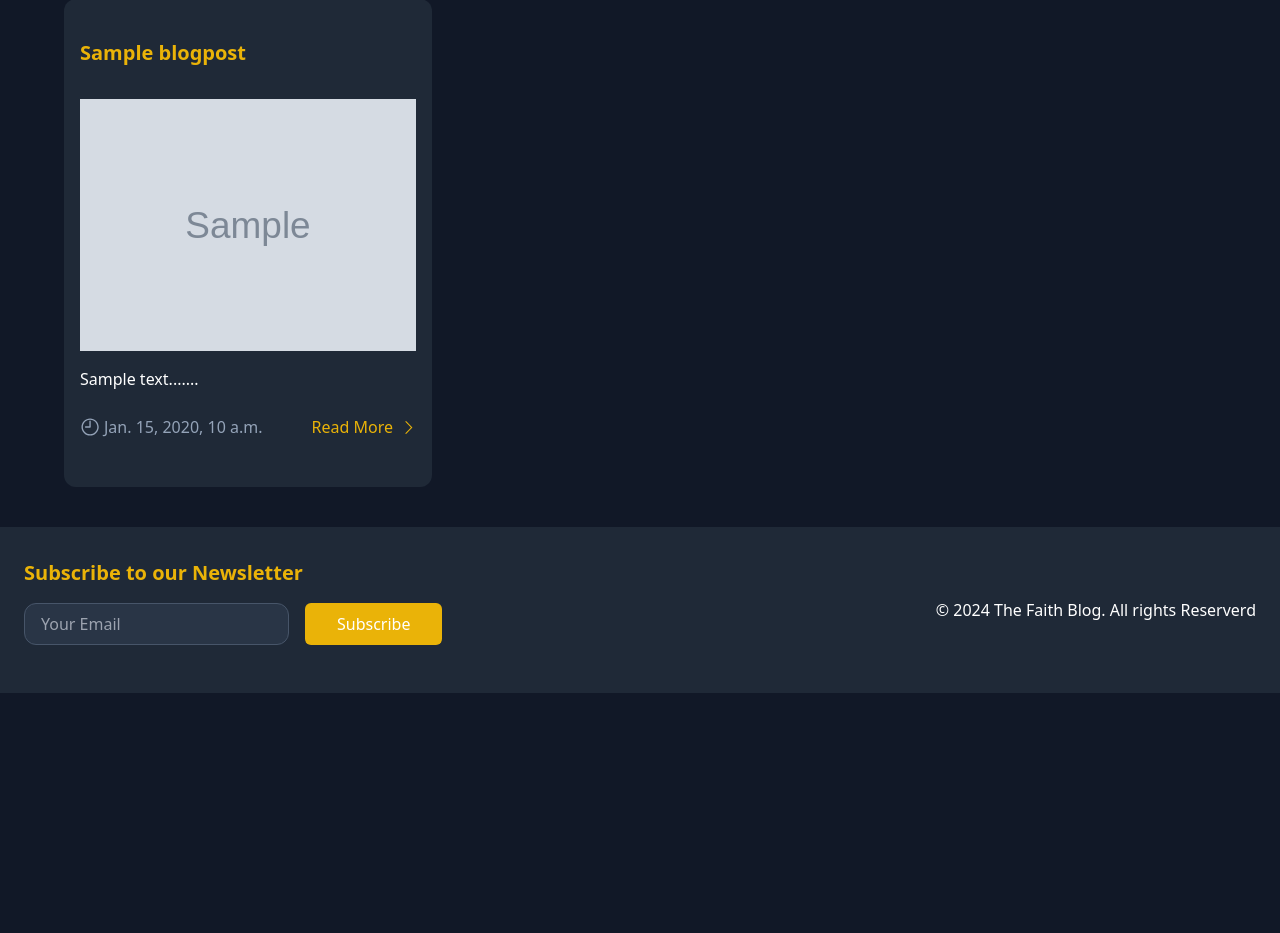
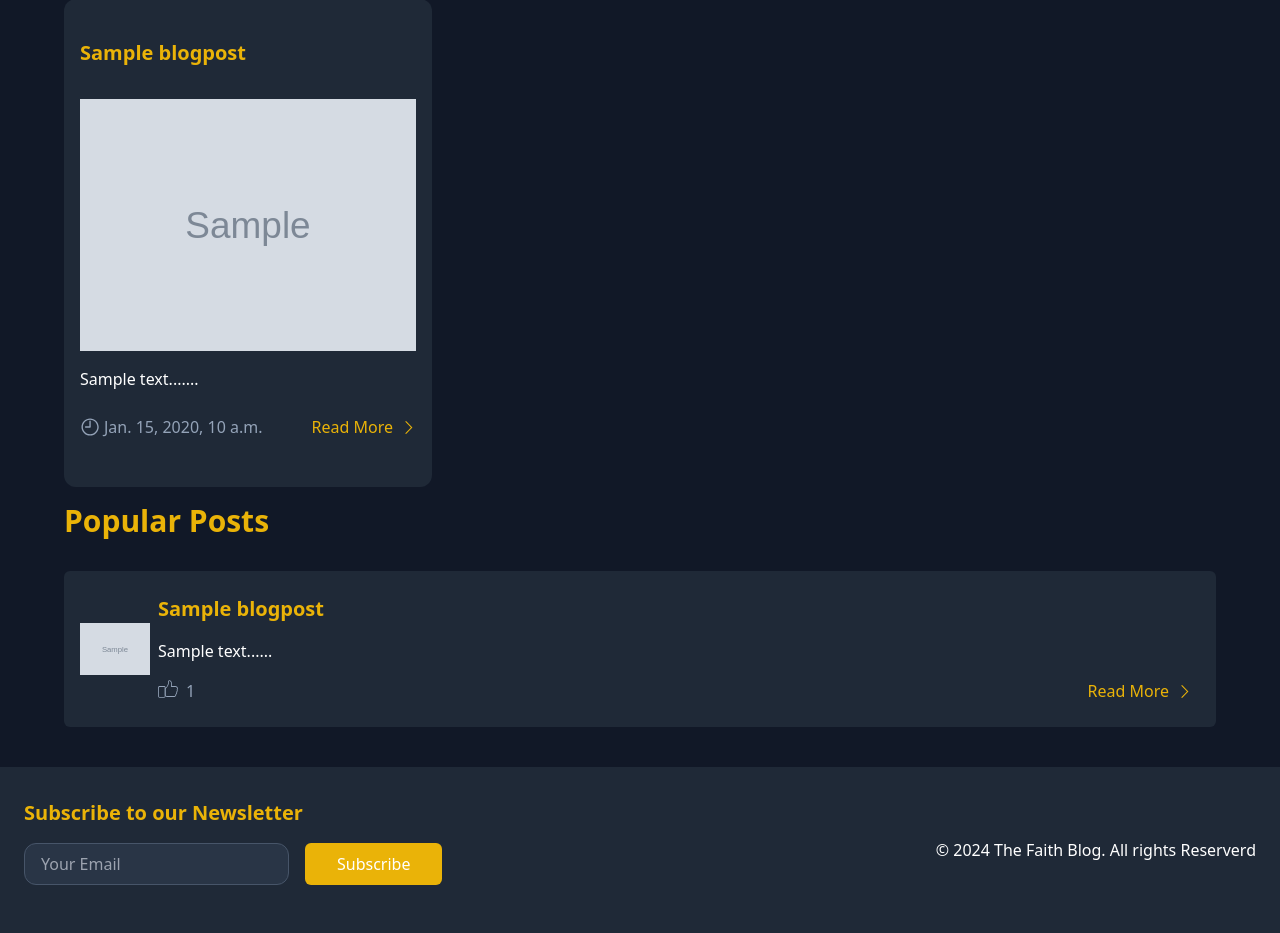
Before and after one commit to PhoenixTech2003/blog-app, a Django app: page /v1/blog-app/ in a window 1280 px wide. Shown: the part 629-1562 px from the top of the page. Before the commit the page ends 1322 px from the top, so only its background shows below. Run offline with Django 5.2, Linux system fonts and the light colour scheme; tables that the repository leaves empty hold one stand-in row (values such as "Sample post"); grey boxes marked "Sample" are stand-in pictures; some libraries are stand-ins or nearby versions.

```diff
--- a/blog-app-project/blog_app/templates/blog_app/index.html
+++ b/blog-app-project/blog_app/templates/blog_app/index.html
@@ -25,7 +25,7 @@
             <div class="bg-[#1f2937] py-6 px-4 rounded-xl grid">
 
                 <p class="text-[#eab308] text-xl font-bold py-4">{{blog.title}}</p>
-                <img class="rounded-md py-4 " src="{{blog.photo.url}}" alt="">
+                <img class="rounded-xl py-4 " src="{{blog.photo.url}}" alt="">
                 <p class="text-white">{{blog.content|slice:'200'}}......</p>
                 <div class="flex justify-between  py-6 items-center">
                     <div class="flex gap-1 items-center">
@@ -50,7 +50,42 @@
         </section>
         </section>
         <section>
-            <h1></h1>
+            <h1 class="text-3xl font-bold text-[#eab308] py-4">
+                Popular Posts
+            </h1>
+            <section>
+                {% for post in top_posts %}
+                <div class="bg-[#1f2937] mt-4 p-4 rounded-md grid grid-cols-[0.2fr_2fr_1fr]">
+                    <div class="grid items-center">
+
+                        <img class="w-28 h-auto " src="{{post.photo.url}}" alt="">
+                    </div>
+                    <div>
+                        <h3 class="text-xl font-bold text-[#eab308] p-2">{{post.title}}</h3>
+                        <p class="text-white p-2">{{post.content|slice:'100'}}.....</p>
+                        <div class="flex gap-2 p-2">
+                            <svg width=20 height=20 xmlns="http://www.w3.org/2000/svg" xml:space="preserve" id="like" x="0" y="0" version="1.1" viewBox="0 0 24 24">
+                                <path fill="#94a3b8" d="M19.862 21.484h-9.229c-.833 0-2.52-1.094-2.52-1.988V11.35c0-.182.098-.35.256-.438 1.841-1.028 2.772-2.854 3.744-5.657V2.569c0-.091.024-.18.071-.258.304-.506.83-.796 1.443-.796.789 0 1.619.477 2.221 1.271.607.805 1.473 2.582.758 5.696h4.213c.938 0 3.065.966 3.065 2.554 0 .523-.062 1.321-.395 1.788.262.733.312 1.922-.493 2.76.066 1.412-.289 2.438-1.038 3-.013.746-.356 1.658-.874 2.252-.365.424-.789.648-1.222.648zm-10.747-9.85v7.86c.082.268 1.096.988 1.52.988h9.228c.132 0 .305-.113.475-.308.404-.465.688-1.284.618-1.791a.502.502 0 0 1 .258-.51c.812-.438.834-1.729.777-2.461a.502.502 0 0 1 .178-.424c.726-.604.502-1.712.294-2.029a.5.5 0 0 1 .305-.76c-.021-.027.123-.435.123-1.168 0-.813-1.486-1.554-2.064-1.554h-4.858c-.157 0-.304-.072-.397-.197s-.125-.287-.082-.438c.64-2.263.481-4.251-.43-5.458-.486-.646-1.056-.874-1.424-.874-.219 0-.392.071-.516.213V5.33c0 .058-.01.109-.027.163-.997 2.883-2.02 4.928-3.978 6.141z"></path>
+                                <path fill="#94a3b8" d="M7.361 22.484H1.869A1.756 1.756 0 0 1 .115 20.73V10.236c0-.967.787-1.753 1.754-1.753h5.492c.967 0 1.754.786 1.754 1.753V20.73c0 .967-.787 1.754-1.754 1.754zM1.869 9.483a.754.754 0 0 0-.754.753V20.73c0 .416.338.754.754.754h5.492a.755.755 0 0 0 .754-.754V10.236a.754.754 0 0 0-.754-.753H1.869z"></path>
+                              </svg>
+                              <p class="text-slate-400">{{post.like_count}}</p>
+
+
+                        </div>
+
+                    </div>
+                    <div class="place-self-end p-2">
+                        <button class="text-[#eab308] flex gap-2 items-center ">
+
+                            <p>Read More</p>
+                            <svg xmlns="http://www.w3.org/2000/svg" xml:space="preserve" viewBox="0 0 20 20" id="chevron" width=15 height=15>
+                                <path d="M13.25 10 6.109 2.58a.697.697 0 0 1 0-.979.68.68 0 0 1 .969 0l7.83 7.908a.697.697 0 0 1 0 .979l-7.83 7.908a.68.68 0 0 1-.969 0 .697.697 0 0 1 0-.979L13.25 10z" fill="#eab308"></path>
+                              </svg>
+                        </button>
+                      </div>
+                </div>
+                {% endfor %}
+            </section>
         </section>
 </main>
 {%endblock%}
```
